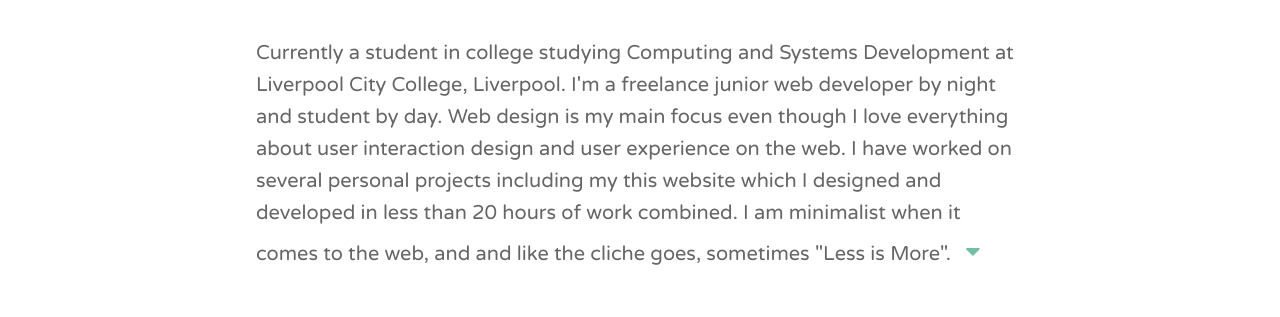
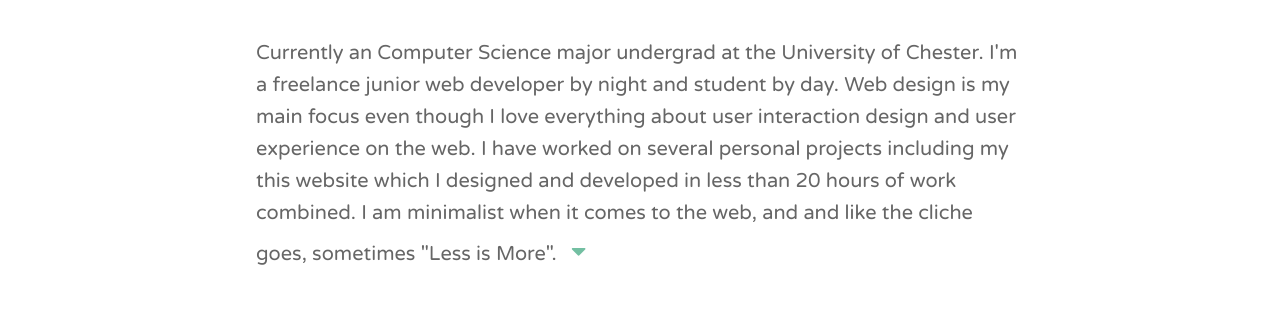
Before and after one commit to kennymark/kennymark.github.io, a website: page index.html in a window 1280 px wide. Shown: the part 1017-1334 px from the top of the page. Drawn offline with Linux system fonts and the light colour scheme.

Commit message:
changed my uni

```diff
--- a/index.html
+++ b/index.html
@@ -63,7 +63,7 @@
       <div class="profilesection hide" id="profile">
          <h2 class="title">Profile</h2>
          <div class="profilepic"></div>
-         <p class="desc">Currently a student in college studying Computing and Systems Development at Liverpool City College, Liverpool. I'm a freelance junior web developer by night and student by day. Web design is my main focus even though I love everything about user interaction design and user experience on the web. I have worked on several personal projects including my this website which I designed and developed in less than 20 hours of work combined. I am minimalist when it comes to the web, and  and like the cliche goes, sometimes "Less is More".
+         <p class="desc">Currently an Computer Science major undergrad at the University of Chester. I'm a freelance junior web developer by night and student by day. Web design is my main focus even though I love everything about user interaction design and user experience on the web. I have worked on several personal projects including my this website which I designed and developed in less than 20 hours of work combined. I am minimalist when it comes to the web, and  and like the cliche goes, sometimes "Less is More".
          <i class="fa fa-caret-down"></i>
          </p>
          <p class=" desc desc2">
```
